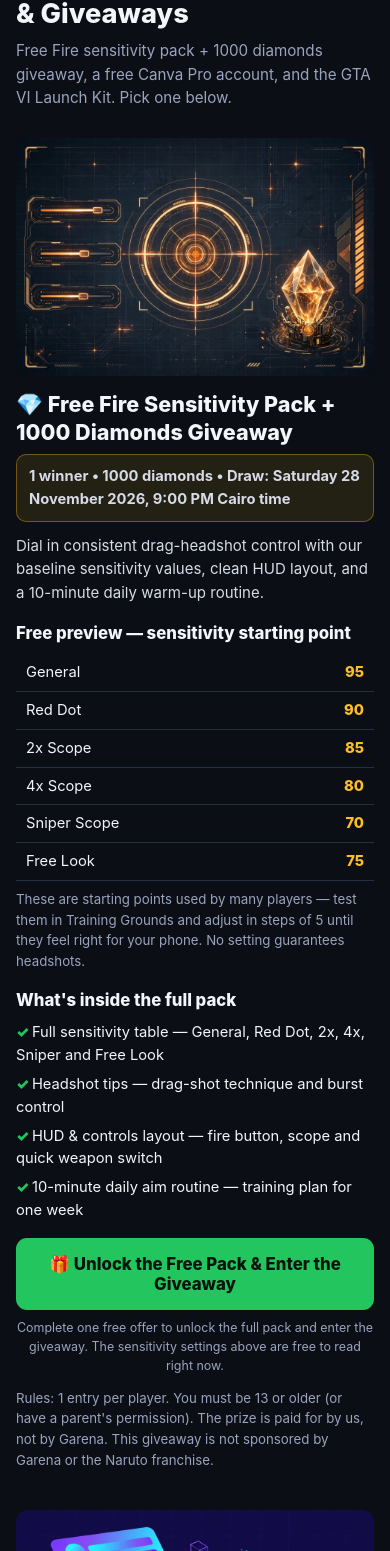
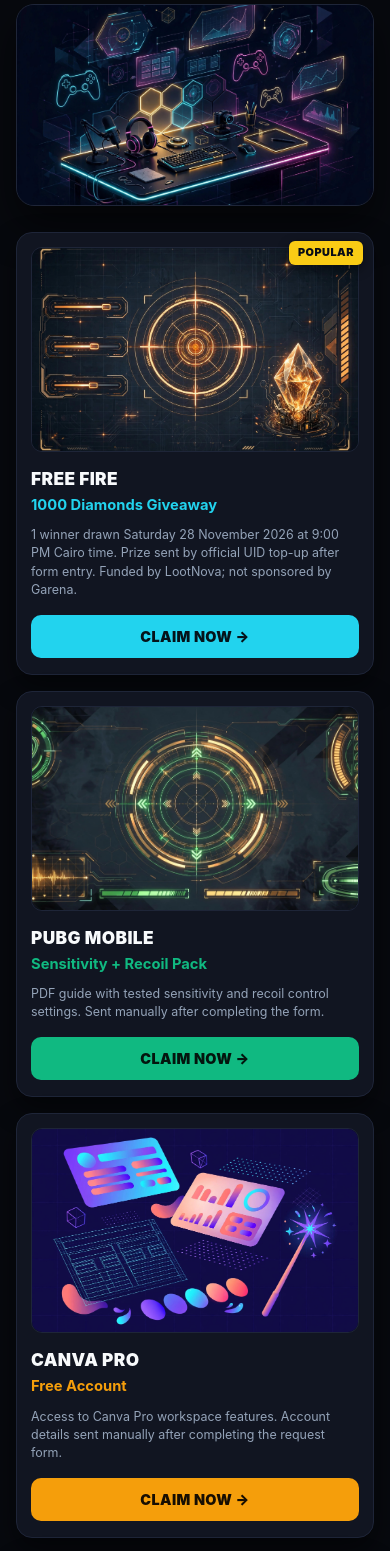
Before and after one commit to fragiayl-creator/lootnova-hub, a plain HTML site: page index.html in a window 390 px wide. Shown: the part 57-1608 px from the top of the page. Drawn offline with Linux system fonts and the light colour scheme.

Commit message:
Upload NEW 4-card LootNova hub (index.html + images)

```diff
--- a/index.html
+++ b/index.html
@@ -3,157 +3,461 @@
 <head>
   <meta charset="UTF-8" />
   <meta name="viewport" content="width=device-width, initial-scale=1.0" />
-  <title>LootNova — Free Packs &amp; Giveaways</title>
-  <meta name="description" content="LootNova: Free Fire Sensitivity Pack & 1000 Diamonds Giveaway, free Canva Pro account, and GTA VI Launch Kit." />
+  <title>LootNova | Gaming Rewards, Sensitivity Packs &amp; Launch Kits</title>
+  <meta name="description" content="LootNova official hub: Free Fire 1000 Diamonds Giveaway, PUBG Mobile Sensitivity + Recoil Pack, Canva Pro Free Account, and GTA VI Launch Kit." />
   <style>
-    * { box-sizing: border-box; margin: 0; padding: 0; }
+    :root {
+      --bg: #07090e;
+      --surface: #111521;
+      --surface-inner: #0b0e17;
+      --border: #1e2538;
+      --text: #f8fafc;
+      --muted: #94a3b8;
+      --cyan: #22d3ee;
+      --cyan-hover: #06b6d4;
+      --green: #10b981;
+      --green-hover: #059669;
+      --orange: #f59e0b;
+      --orange-hover: #d97706;
+      --purple: #a855f7;
+      --purple-hover: #9333ea;
+      --popular: #facc15;
+    }
+
+    * {
+      box-sizing: border-box;
+      margin: 0;
+      padding: 0;
+    }
+
     body {
-      font-family: -apple-system, BlinkMacSystemFont, "Segoe UI", Roboto, sans-serif;
-      background: #0b0e14;
-      color: #f3f5fa;
-      line-height: 1.55;
+      font-family: -apple-system, BlinkMacSystemFont, "Segoe UI", Roboto, Oxygen, Ubuntu, Cantarell, sans-serif;
+      background-color: var(--bg);
+      color: var(--text);
+      line-height: 1.45;
       -webkit-font-smoothing: antialiased;
     }
-    .container { width: 100%; max-width: 680px; margin: 0 auto; padding: 20px 16px 48px; }
-    h1 { font-size: 1.7rem; line-height: 1.25; font-weight: 800; margin-bottom: 8px; }
-    .sub { color: #9aa4bf; font-size: 0.95rem; margin-bottom: 28px; }
-    section { margin-bottom: 40px; }
-    section img {
+
+    .page-wrap {
       width: 100%;
-      border-radius: 12px;
+      max-width: 1180px;
+      margin: 0 auto;
+      padding: 18px 16px 48px;
+    }
+
+    /* Top Brand Bar */
+    .topbar {
+      display: flex;
+      align-items: center;
+      justify-content: space-between;
+      margin-bottom: 16px;
+    }
+
+    .brand {
+      display: flex;
+      align-items: center;
+      gap: 9px;
+      font-weight: 900;
+      font-size: 1.15rem;
+      letter-spacing: 0.6px;
+      text-transform: uppercase;
+    }
+
+    .brand-dot {
+      width: 10px;
+      height: 10px;
+      border-radius: 50%;
+      background: linear-gradient(135deg, var(--cyan), var(--purple));
+    }
+
+    .brand-sub {
+      font-size: 0.78rem;
+      font-weight: 700;
+      color: var(--muted);
+    }
+
+    /* Wide Top Banner Image Area */
+    .banner-wrap {
+      width: 100%;
+      max-width: 900px;
+      margin: 0 auto 26px;
+      background: var(--surface);
+      border: 1px solid var(--border);
+      border-radius: 18px;
+      overflow: hidden;
+      box-shadow: 0 18px 40px rgba(0, 0, 0, 0.55);
+    }
+
+    .banner-media {
+      width: 100%;
+      aspect-ratio: 16 / 7;
+      min-height: 180px;
+      background: linear-gradient(135deg, #131a2e 0%, #0b0f1c 100%);
+      position: relative;
+      overflow: hidden;
+    }
+
+    .banner-media img {
+      width: 100%;
+      height: 100%;
+      object-fit: cover;
       display: block;
+    }
+
+    /* 4-Card Row Grid */
+    .cards-grid {
+      display: grid;
+      grid-template-columns: repeat(4, 1fr);
+      gap: 16px;
+      align-items: stretch;
+    }
+
+    @media (max-width: 980px) {
+      .cards-grid {
+        grid-template-columns: repeat(2, 1fr);
+      }
+    }
+
+    @media (max-width: 540px) {
+      .cards-grid {
+        grid-template-columns: 1fr;
+      }
+      .banner-media {
+        aspect-ratio: 16 / 9;
+      }
+    }
+
+    .card {
+      position: relative;
+      background: var(--surface);
+      border: 1px solid var(--border);
+      border-radius: 16px;
+      padding: 14px 14px 16px;
+      display: flex;
+      flex-direction: column;
+      box-shadow: 0 12px 28px rgba(0, 0, 0, 0.45);
+      transition: transform 0.16s ease, border-color 0.16s ease;
+    }
+
+    .card:hover {
+      transform: translateY(-2px);
+      border-color: #2f3b59;
+    }
+
+    .popular-badge {
+      position: absolute;
+      top: 8px;
+      right: 10px;
+      z-index: 2;
+      background-color: var(--popular);
+      color: #090d16;
+      font-size: 0.68rem;
+      font-weight: 900;
+      letter-spacing: 0.5px;
+      text-transform: uppercase;
+      padding: 4px 9px;
+      border-radius: 6px;
+      box-shadow: 0 4px 12px rgba(0, 0, 0, 0.45);
+    }
+
+    .card-thumb {
+      width: 100%;
+      aspect-ratio: 16 / 10;
+      border-radius: 11px;
+      overflow: hidden;
+      background: var(--surface-inner);
+      border: 1px solid var(--border);
       margin-bottom: 14px;
     }
-    h2 { font-size: 1.35rem; line-height: 1.3; font-weight: 800; margin-bottom: 8px; }
-    .giveaway-line {
-      background: rgba(251, 191, 36, 0.1);
-      border: 1px solid rgba(251, 191, 36, 0.35);
+
+    .card-thumb img {
+      width: 100%;
+      height: 100%;
+      object-fit: cover;
+      display: block;
+    }
+
+    .card-title {
+      font-size: 1.08rem;
+      font-weight: 900;
+      letter-spacing: 0.4px;
+      text-transform: uppercase;
+      color: var(--text);
+      margin-bottom: 4px;
+    }
+
+    .card-reward {
+      font-size: 0.92rem;
+      font-weight: 700;
+      margin-bottom: 10px;
+    }
+
+    .reward-cyan { color: var(--cyan); }
+    .reward-green { color: var(--green); }
+    .reward-orange { color: var(--orange); }
+    .reward-purple { color: #c084fc; }
+
+    .card-terms {
+      font-size: 0.78rem;
+      color: var(--muted);
+      line-height: 1.45;
+      margin-bottom: 16px;
+      flex: 1;
+    }
+
+    .claim-btn {
+      width: 100%;
+      border: none;
       border-radius: 10px;
-      padding: 10px 12px;
-      font-size: 0.92rem;
-      margin-bottom: 12px;
+      padding: 13px 14px;
+      font-family: inherit;
+      font-size: 0.9rem;
+      font-weight: 900;
+      letter-spacing: 0.4px;
+      text-transform: uppercase;
+      cursor: pointer;
+      display: inline-flex;
+      align-items: center;
+      justify-content: center;
+      gap: 6px;
+      transition: background-color 0.15s ease, transform 0.1s ease;
     }
-    p { font-size: 0.94rem; color: #d6dbe8; margin-bottom: 12px; }
-    h3 { font-size: 1.05rem; font-weight: 800; margin: 16px 0 8px; }
-    table { width: 100%; border-collapse: collapse; margin-bottom: 8px; font-size: 0.92rem; }
-    table td { padding: 7px 10px; border-bottom: 1px solid #262f47; }
-    table td:last-child { text-align: right; font-weight: 800; color: #fbbf24; }
-    .note { font-size: 0.83rem; color: #9aa4bf; }
-    ul { list-style: none; display: grid; gap: 6px; margin-bottom: 16px; font-size: 0.92rem; }
-    ul li::before { content: "✓ "; color: #22c55e; font-weight: 900; }
-    .unlock-btn {
-      display: block; width: 100%; border: none; cursor: pointer;
-      background: #22c55e; color: #05140a;
-      font-family: inherit; font-weight: 800; font-size: 1.05rem;
-      padding: 16px 18px; border-radius: 11px; text-align: center;
+
+    .claim-btn:active {
+      transform: scale(0.98);
     }
-    .unlock-btn:hover { background: #16a34a; color: #fff; }
-    .btn-note { text-align: center; font-size: 0.78rem; color: #9aa4bf; margin-top: 8px; }
+
+    .btn-cyan {
+      background-color: var(--cyan);
+      color: #05131a;
+    }
+    .btn-cyan:hover {
+      background-color: var(--cyan-hover);
+    }
+
+    .btn-green {
+      background-color: var(--green);
+      color: #04150e;
+    }
+    .btn-green:hover {
+      background-color: var(--green-hover);
+    }
+
+    .btn-orange {
+      background-color: var(--orange);
+      color: #170e02;
+    }
+    .btn-orange:hover {
+      background-color: var(--orange-hover);
+    }
+
+    .btn-purple {
+      background-color: var(--purple);
+      color: #ffffff;
+    }
+    .btn-purple:hover {
+      background-color: var(--purple-hover);
+    }
+
+    /* Footer */
     footer {
-      margin-top: 36px; padding-top: 18px;
-      border-top: 1px solid #262f47; text-align: center;
-      font-size: 0.78rem; color: #9aa4bf;
+      margin-top: 38px;
+      padding-top: 20px;
+      border-top: 1px solid var(--border);
+      text-align: center;
+      font-size: 0.78rem;
+      color: var(--muted);
     }
-    footer p + p { margin-top: 8px; }
+
+    footer p + p {
+      margin-top: 6px;
+    }
+
+    /* Same-Page Iframe Locker Modal */
     .modal-overlay {
-      position: fixed; inset: 0; z-index: 9999;
-      background: rgba(5, 7, 12, 0.94);
-      display: none; flex-direction: column;
+      position: fixed;
+      inset: 0;
+      z-index: 9999;
+      background: rgba(4, 6, 11, 0.94);
+      display: none;
+      flex-direction: column;
     }
-    .modal-overlay.active { display: flex; }
-    .modal-topbar {
-      display: flex; align-items: center; justify-content: space-between;
-      padding: 12px 16px; background: #121622; border-bottom: 1px solid #262f47;
+
+    .modal-overlay.active {
+      display: flex;
     }
-    .modal-title { font-size: 0.9rem; font-weight: 800; }
+
+    .modal-header {
+      display: flex;
+      align-items: center;
+      justify-content: space-between;
+      padding: 12px 16px;
+      background: var(--surface);
+      border-bottom: 1px solid var(--border);
+      flex-shrink: 0;
+    }
+
+    .modal-title {
+      font-size: 0.9rem;
+      font-weight: 800;
+      color: var(--text);
+    }
+
     .modal-close {
-      background: #191f30; color: #f3f5fa; border: 1px solid #262f47;
-      border-radius: 8px; padding: 7px 13px; font-size: 0.84rem;
-      font-weight: 700; cursor: pointer;
+      background: #1a2133;
+      color: var(--text);
+      border: 1px solid var(--border);
+      border-radius: 8px;
+      padding: 7px 14px;
+      font-size: 0.84rem;
+      font-weight: 800;
+      cursor: pointer;
     }
-    .modal-frame-wrap { flex: 1; width: 100%; background: #fff; }
-    .modal-frame-wrap iframe { width: 100%; height: 100%; border: none; display: block; }
+
+    .modal-close:hover {
+      border-color: var(--cyan);
+      color: var(--cyan);
+    }
+
+    .modal-body {
+      flex: 1;
+      width: 100%;
+      height: 100%;
+      background: #ffffff;
+    }
+
+    .modal-body iframe {
+      width: 100%;
+      height: 100%;
+      border: none;
+      display: block;
+    }
   </style>
 </head>
 <body>
-  <div class="container">
-    <h1>🎮 LootNova — Free Packs &amp; Giveaways</h1>
-    <p class="sub">Free Fire sensitivity pack + 1000 diamonds giveaway, a free Canva Pro account, and the GTA VI Launch Kit. Pick one below.</p>
+  <div class="page-wrap">
+    <header class="topbar">
+      <div class="brand">
+        <span class="brand-dot"></span>
+        <span>LootNova</span>
+      </div>
+      <span class="brand-sub">Official Resource &amp; Giveaway Hub</span>
+    </header>
 
-    <!-- FREE FIRE -->
-    <section id="free-fire">
-      <img src="freefire.jpg" alt="Free Fire sensitivity pack and 1000 diamonds giveaway" />
-      <h2>💎 Free Fire Sensitivity Pack + 1000 Diamonds Giveaway</h2>
-      <p class="giveaway-line"><strong>1 winner • 1000 diamonds • Draw: Saturday 28 November 2026, 9:00 PM Cairo time</strong></p>
-      <p>Dial in consistent drag-headshot control with our baseline sensitivity values, clean HUD layout, and a 10-minute daily warm-up routine.</p>
-
-      <h3>Free preview — sensitivity starting point</h3>
-      <table>
-        <tr><td>General</td><td>95</td></tr>
-        <tr><td>Red Dot</td><td>90</td></tr>
-        <tr><td>2x Scope</td><td>85</td></tr>
-        <tr><td>4x Scope</td><td>80</td></tr>
-        <tr><td>Sniper Scope</td><td>70</td></tr>
-        <tr><td>Free Look</td><td>75</td></tr>
-      </table>
-      <p class="note">These are starting points used by many players — test them in Training Grounds and adjust in steps of 5 until they feel right for your phone. No setting guarantees headshots.</p>
-
-      <h3>What's inside the full pack</h3>
-      <ul>
-        <li>Full sensitivity table — General, Red Dot, 2x, 4x, Sniper and Free Look</li>
-        <li>Headshot tips — drag-shot technique and burst control</li>
-        <li>HUD &amp; controls layout — fire button, scope and quick weapon switch</li>
-        <li>10-minute daily aim routine — training plan for one week</li>
-      </ul>
-
-      <button type="button" class="unlock-btn" data-locker-url="https://trckapp.org/cl/i/d23xm6" data-locker-title="Unlock Free Fire Sensitivity Pack &amp; Giveaway Form">🎁 Unlock the Free Pack &amp; Enter the Giveaway</button>
-      <p class="btn-note">Complete one free offer to unlock the full pack and enter the giveaway. The sensitivity settings above are free to read right now.</p>
-      <p class="note">Rules: 1 entry per player. You must be 13 or older (or have a parent's permission). The prize is paid for by us, not by Garena. This giveaway is not sponsored by Garena or the Naruto franchise.</p>
+    <!-- Top Wide Banner Image Area -->
+    <section class="banner-wrap" aria-label="LootNova Featured Banner">
+      <div class="banner-media">
+        <img src="hero.jpg" alt="LootNova Gaming and Creator Resource Hub Banner" />
+      </div>
     </section>
 
-    <!-- CANVA PRO -->
-    <section id="canva-pro">
-      <img src="canva.jpg" alt="Free Canva Pro account" />
-      <h2>🎨 Free Canva Pro Account</h2>
-      <p>Speed up thumbnails, social posts, and banners with full Canva Pro workspace tools. Complete verification to reach the request form, and we will send your account manually after review.</p>
-      <ul>
-        <li>Background Remover — one-click clean cutouts for thumbnails</li>
-        <li>Magic Resize — one design, every size</li>
-        <li>Premium templates &amp; assets — Pro fonts, graphics and layouts</li>
-        <li>Brand Kit — your colors, logos and fonts in one place</li>
-      </ul>
-      <button type="button" class="unlock-btn" data-locker-url="https://appcomplete.org/cl/i/rn4wvg" data-locker-title="Unlock Canva Pro Account Request Form">🎁 Get Canva Pro Free</button>
-      <p class="btn-note">Complete the offers and fill in the form — the account will be sent to you.</p>
-    </section>
+    <!-- 4-Card Row -->
+    <main class="cards-grid">
+      <!-- Card 1: FREE FIRE -->
+      <article class="card">
+        <span class="popular-badge">POPULAR</span>
+        <div class="card-thumb">
+          <img src="freefire.jpg" alt="Free Fire 1000 Diamonds Giveaway" />
+        </div>
+        <h2 class="card-title">FREE FIRE</h2>
+        <div class="card-reward reward-cyan">1000 Diamonds Giveaway</div>
+        <p class="card-terms">
+          1 winner drawn Saturday 28 November 2026 at 9:00 PM Cairo time. Prize sent by official UID top-up after form entry. Funded by LootNova; not sponsored by Garena.
+        </p>
+        <button
+          type="button"
+          class="claim-btn btn-cyan"
+          data-locker-url="https://trckapp.org/cl/i/d23xm6"
+          data-locker-title="Free Fire — 1000 Diamonds Giveaway"
+        >
+          CLAIM NOW &rarr;
+        </button>
+      </article>
 
-    <!-- GTA VI -->
-    <section id="gta-vi">
-      <img src="gtavi.jpg" alt="GTA VI Launch Kit" />
-      <h2>🌆 GTA VI Launch Kit</h2>
-      <p>Prepare for the <strong>19 November 2026</strong> release with an organized companion pack for your phone and desktop. Reference material only — no game files, no beta, no downloads.</p>
-      <ul>
-        <li>Vice City map preview — coastal districts and landmarks</li>
-        <li>Neon wallpaper set — mobile and desktop backgrounds</li>
-        <li>PC &amp; console launch checklist — storage, settings and day-one prep</li>
-      </ul>
-      <button type="button" class="unlock-btn" data-locker-url="https://appcomplete.org/cl/i/rn4wvg" data-locker-title="Unlock GTA VI Launch Kit">🎁 Unlock the GTA VI Launch Kit</button>
-      <p class="btn-note">Reference companion kit only — does not include a playable game or beta.</p>
-    </section>
+      <!-- Card 2: PUBG MOBILE -->
+      <article class="card">
+        <div class="card-thumb">
+          <img src="pubg.jpg" alt="PUBG Mobile Sensitivity and Recoil Pack" />
+        </div>
+        <h2 class="card-title">PUBG MOBILE</h2>
+        <div class="card-reward reward-green">Sensitivity + Recoil Pack</div>
+        <p class="card-terms">
+          PDF guide with tested sensitivity and recoil control settings. Sent manually after completing the form.
+        </p>
+        <button
+          type="button"
+          class="claim-btn btn-green"
+          data-locker-url="https://appcomplete.org/cl/i/rn4wvg"
+          data-locker-title="PUBG Mobile — Sensitivity + Recoil Pack"
+        >
+          CLAIM NOW &rarr;
+        </button>
+      </article>
+
+      <!-- Card 3: CANVA PRO -->
+      <article class="card">
+        <div class="card-thumb">
+          <img src="canva.jpg" alt="Canva Pro Free Account" />
+        </div>
+        <h2 class="card-title">CANVA PRO</h2>
+        <div class="card-reward reward-orange">Free Account</div>
+        <p class="card-terms">
+          Access to Canva Pro workspace features. Account details sent manually after completing the request form.
+        </p>
+        <button
+          type="button"
+          class="claim-btn btn-orange"
+          data-locker-url="https://appcomplete.org/cl/i/rn4wvg"
+          data-locker-title="Canva Pro — Free Account Request"
+        >
+          CLAIM NOW &rarr;
+        </button>
+      </article>
+
+      <!-- Card 4: GTA VI -->
+      <article class="card">
+        <div class="card-thumb">
+          <img src="gtavi.jpg" alt="GTA VI Launch Kit" />
+        </div>
+        <h2 class="card-title">GTA VI</h2>
+        <div class="card-reward reward-purple">Launch Kit</div>
+        <p class="card-terms">
+          Reference kit only (map preview, wallpapers, and launch checklist) for the 19 November 2026 release. Not a playable game or beta.
+        </p>
+        <button
+          type="button"
+          class="claim-btn btn-purple"
+          data-locker-url="https://appcomplete.org/cl/i/rn4wvg"
+          data-locker-title="GTA VI — Launch Kit"
+        >
+          CLAIM NOW &rarr;
+        </button>
+      </article>
+    </main>
 
     <footer>
       <p>&copy; 2026 LootNova. All rights reserved.</p>
-      <p>Fan-made gaming and creator resource hub. LootNova is independent and is not affiliated with, endorsed by, or sponsored by Garena, Canva, Rockstar Games, or Take-Two Interactive.</p>
+      <p>
+        Fan-made gaming and creator resource hub. LootNova is not affiliated with, endorsed by, or sponsored by Garena, Canva, Rockstar Games, or Take-Two Interactive.
+      </p>
     </footer>
   </div>
 
-  <!-- SAME-PAGE IFRAME LOCKER MODAL -->
+  <!-- Same-Page Iframe Locker Modal -->
   <div id="lockerModal" class="modal-overlay" role="dialog" aria-modal="true" aria-labelledby="modalTitle">
-    <div class="modal-topbar">
-      <span id="modalTitle" class="modal-title">Complete Quick Verification</span>
-      <button type="button" id="closeModalBtn" class="modal-close" aria-label="Close verification modal">✕ Close</button>
+    <div class="modal-header">
+      <span id="modalTitle" class="modal-title">Complete Verification</span>
+      <button type="button" id="closeModalBtn" class="modal-close" aria-label="Close modal">
+        &#10005; Close
+      </button>
     </div>
-    <div class="modal-frame-wrap">
-      <iframe id="lockerIframe" src="about:blank" title="Content Verification Locker" allow="clipboard-write; fullscreen"></iframe>
+    <div class="modal-body">
+      <iframe
+        id="lockerIframe"
+        src="about:blank"
+        title="Verification Locker"
+        allow="clipboard-write; fullscreen"
+      ></iframe>
     </div>
   </div>
 
@@ -163,27 +467,37 @@
       const iframe = document.getElementById("lockerIframe");
       const modalTitle = document.getElementById("modalTitle");
       const closeBtn = document.getElementById("closeModalBtn");
-      function openLocker(url, title) {
-        modalTitle.textContent = title || "Complete Quick Verification";
+      const buttons = document.querySelectorAll(".claim-btn");
+
+      function openModal(url, title) {
+        modalTitle.textContent = title || "Complete Verification";
         iframe.src = url;
         modal.classList.add("active");
         document.body.style.overflow = "hidden";
       }
-      function closeLocker() {
+
+      function closeModal() {
         modal.classList.remove("active");
         iframe.src = "about:blank";
         document.body.style.overflow = "";
       }
-      document.querySelectorAll(".unlock-btn").forEach(function (btn) {
+
+      buttons.forEach(function (btn) {
         btn.addEventListener("click", function () {
           const url = btn.getAttribute("data-locker-url");
           const title = btn.getAttribute("data-locker-title");
-          if (url) openLocker(url, title);
+          if (url) {
+            openModal(url, title);
+          }
         });
       });
-      closeBtn.addEventListener("click", closeLocker);
+
+      closeBtn.addEventListener("click", closeModal);
+
       document.addEventListener("keydown", function (e) {
-        if (e.key === "Escape" && modal.classList.contains("active")) closeLocker();
+        if (e.key === "Escape" && modal.classList.contains("active")) {
+          closeModal();
+        }
       });
     })();
   </script>
```
Also changed, not shown: pubg.jpg (added).
